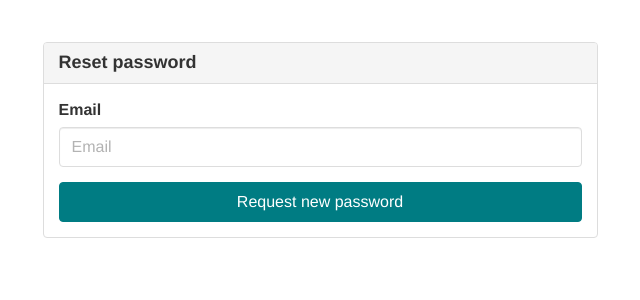
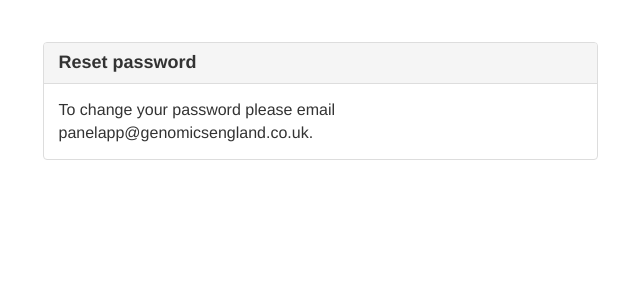
Before and after one commit to genomicsengland/panelapp, a Django app: page /accounts/password_reset/ in a window 1280 px wide. Shown: the part 65-365 px from the top of the page, without its empty margins (320-960 px from the left). Run offline with Django 3.2, Linux system fonts and the light colour scheme; parts of the project's set-up code (start-up, migrations or seed data) failed here and were passed over; some libraries are stand-ins or nearby versions.

Commit message:
added message to the reset password page

```diff
--- a/panelapp/accounts/templates/registration/custom_password_reset_form.html
+++ b/panelapp/accounts/templates/registration/custom_password_reset_form.html
@@ -10,6 +10,8 @@
           <h3 class="panel-title">Reset password</h3>
         </div>
         <div class="panel-body">
+          To change your password please email panelapp@genomicsengland.co.uk.
+          {% comment %}
           <fieldset>
             {{ form.errors }}
             {% for field in form %}
@@ -28,6 +30,7 @@
             {% endfor %}
             <button type="submit" class="btn btn-primary btn-block">Request new password</button>
           </fieldset>
+          {% endcomment %}
         </div>
       </form>
     </div>
```
